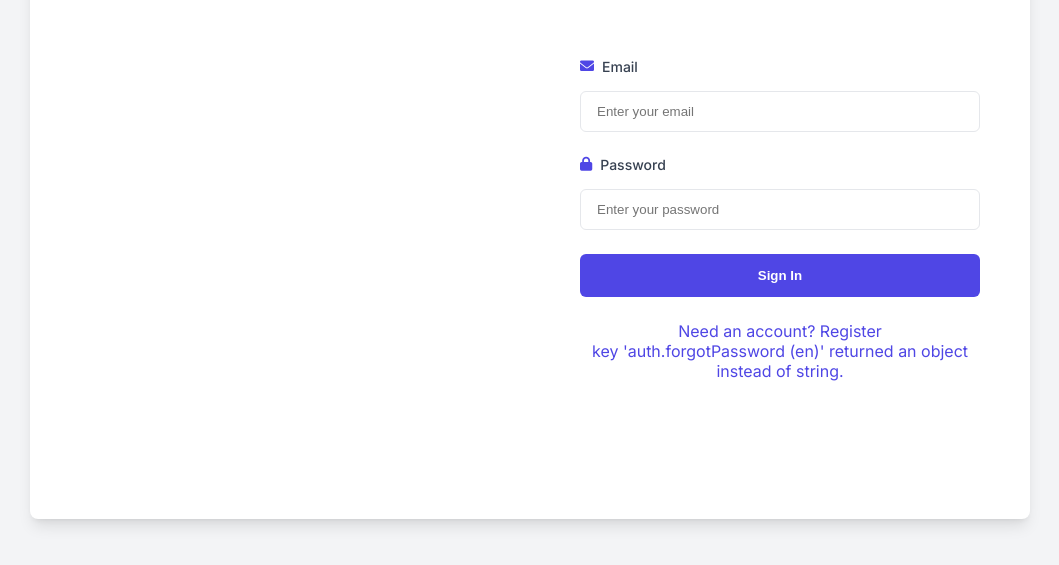
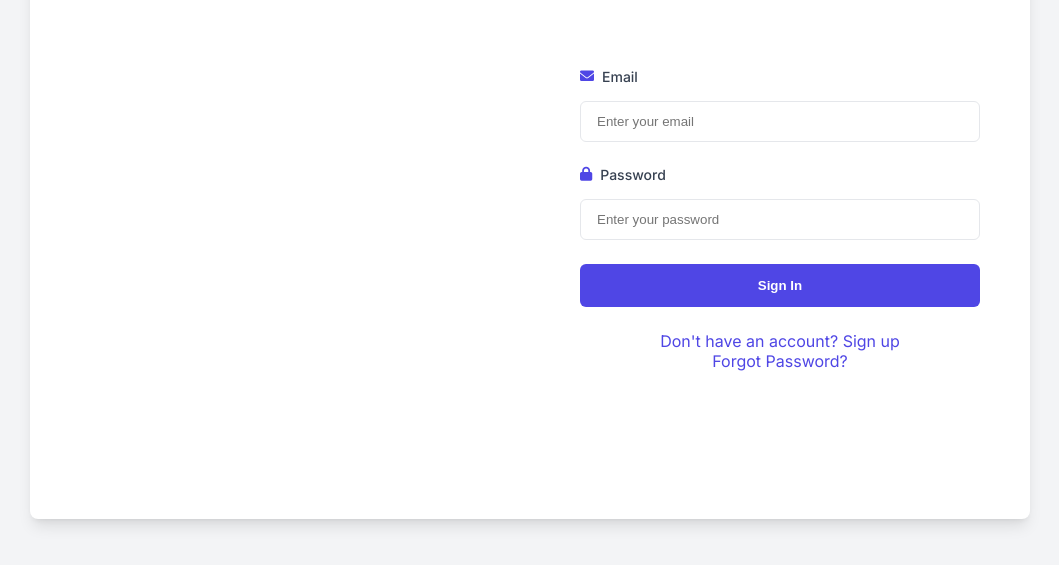
Before and after one commit to mehrdadmahdian/fc.io, a React (Create React App) app in the folder ui/: page /auth/login in a window 1280 px wide. Shown: the part 181-746 px from the top of the page, without its empty margins (110-1169 px from the left). Built offline with nearby package versions, Linux system fonts and the light colour scheme; no server answers.

Commit message:
add translation

```diff
--- a/ui/public/locales/en/translation.json
+++ b/ui/public/locales/en/translation.json
@@ -116,58 +116,6 @@
     "progress": "Card {{current}} of {{total}}"
   },
   "auth": {
-    "login": "Login",
-    "register": "Register",
-    "email": "Email",
-    "password": "Password",
-    "confirmPassword": "Confirm Password",
-    "name": "Full Name",
-    "loginButton": "Sign In",
-    "registerButton": "Create Account",
-    "needAccount": "Need an account? Register",
-    "haveAccount": "Already have an account? Login",
-    "forgotPassword": {
-      "title": "Reset Password",
-      "description": "Enter your email address and we'll send you instructions to reset your password.",
-      "submit": "Send Reset Link",
-      "sending": "Sending...",
-      "successMessage": "If an account exists with this email, you will receive password reset instructions.",
-      "errorMessage": "Failed to send reset instructions. Please try again.",
-      "backToLogin": "Back to Login"
-    },
-    "errors": {
-      "invalidCredentials": "Invalid email or password",
-      "passwordMismatch": "Passwords do not match",
-      "registrationFailed": "Registration failed. Please try again.",
-      "emailInUse": "Email is already in use",
-      "invalidEmail": "Please enter a valid email",
-      "requiredField": "This field is required",
-      "passwordTooShort": "Password must be at least 6 characters"
-    },
-    "placeholders": {
-      "email": "Enter your email",
-      "password": "Enter your password",
-      "confirmPassword": "Confirm your password",
-      "name": "Enter your full name"
-    },
-    "welcome": {
-      "title": "Welcome to Flashcards",
-      "subtitle": "Join thousands of students who use our smart flashcard system to learn effectively",
-      "features": {
-        "spaced": {
-          "title": "Spaced Repetition",
-          "description": "Learn efficiently with proven methods"
-        },
-        "progress": {
-          "title": "Track Progress",
-          "description": "Monitor your learning journey"
-        },
-        "anywhere": {
-          "title": "Study Anywhere",
-          "description": "Access your cards on any device"
-        }
-      }
-    },
     "login": {
       "title": "Welcome Back",
       "subtitle": "Sign in to continue your learning journey"
@@ -175,6 +123,24 @@
     "register": {
       "title": "Create Account",
       "subtitle": "Start your learning journey today"
+    },
+    "email": "Email",
+    "password": "Password",
+    "confirmPassword": "Confirm Password",
+    "loginButton": "Sign In",
+    "registerButton": "Sign Up",
+    "needAccount": "Don't have an account? Sign up",
+    "haveAccount": "Already have an account? Sign in",
+    "forgotPassword": "Forgot Password?",
+    "errors": {
+      "invalidCredentials": "Invalid email or password",
+      "passwordMismatch": "Passwords do not match",
+      "registrationFailed": "Registration failed. Please try again."
+    },
+    "placeholders": {
+      "email": "Enter your email",
+      "password": "Enter your password",
+      "confirmPassword": "Confirm your password"
     }
   },
   "cookies": {
--- a/ui/src/pages/Login.jsx
+++ b/ui/src/pages/Login.jsx
@@ -133,10 +133,11 @@ function Login() {
                             </form>
 
                             <div className="auth-links">
-                                <Link to="/register" className="auth-link">
+                                <Link to="/auth/register" className="auth-link">
                                     {t('auth.needAccount')}
                                 </Link>
-                                <Link to="/forgot-password" className="auth-link">
+                                <br />
+                                <Link to="/auth/forgot-password" className="auth-link">
                                     {t('auth.forgotPassword')}
                                 </Link>
                             </div>
```
